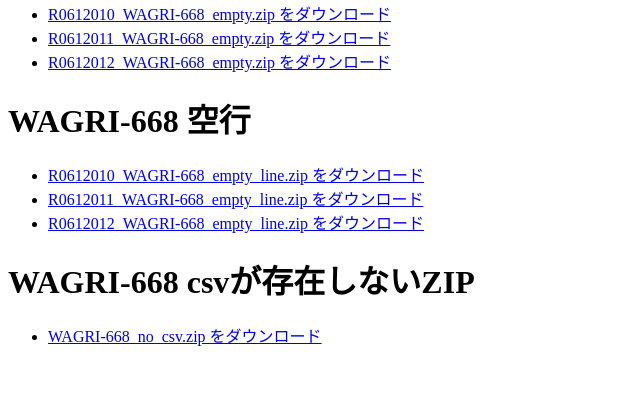
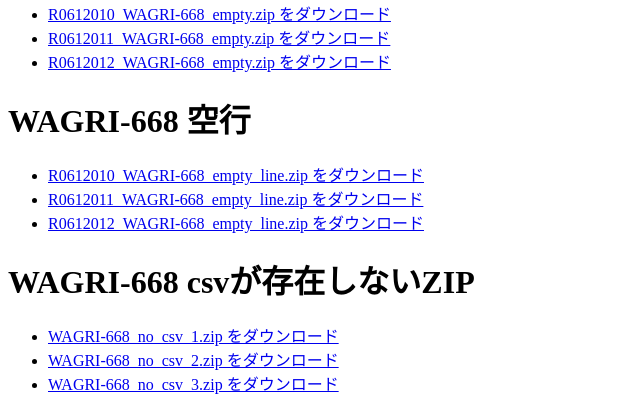
Before and after one commit to Yota-Mochizuki/test-web, a plain HTML site: page index.html in a window 1280 px wide. Shown: the part 748-1159 px from the top of the page, without its empty margins (0-640 px from the left). Before the commit the page ends 1111 px from the top, so only its background shows below. Drawn offline with Linux system fonts and the light colour scheme.

Commit message:
名前が被らないようにした

```diff
--- a/index.html
+++ b/index.html
@@ -44,7 +44,9 @@
     </ul>
     <h1>WAGRI-668  csvが存在しないZIP</h1>
     <ul>
-        <li><a href="WAGRI-668_no_csv.zip" download>WAGRI-668_no_csv.zip をダウンロード</a></li>
+        <li><a href="WAGRI-668_no_csv_1.zip" download>WAGRI-668_no_csv_1.zip をダウンロード</a></li>
+        <li><a href="WAGRI-668_no_csv_2.zip" download>WAGRI-668_no_csv_2.zip をダウンロード</a></li>
+        <li><a href="WAGRI-668_no_csv_3.zip" download>WAGRI-668_no_csv_3.zip をダウンロード</a></li>
     </ul>
 </body>
 </html>
```
Also changed, not shown: 4 other files.
